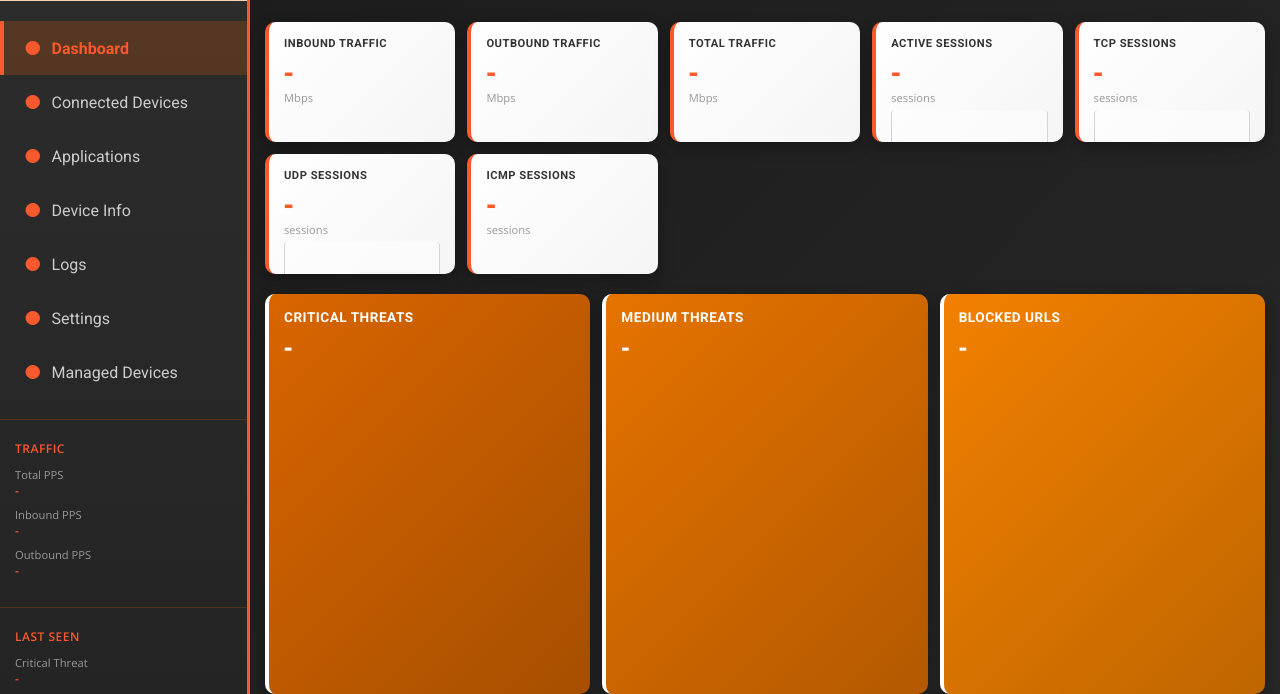
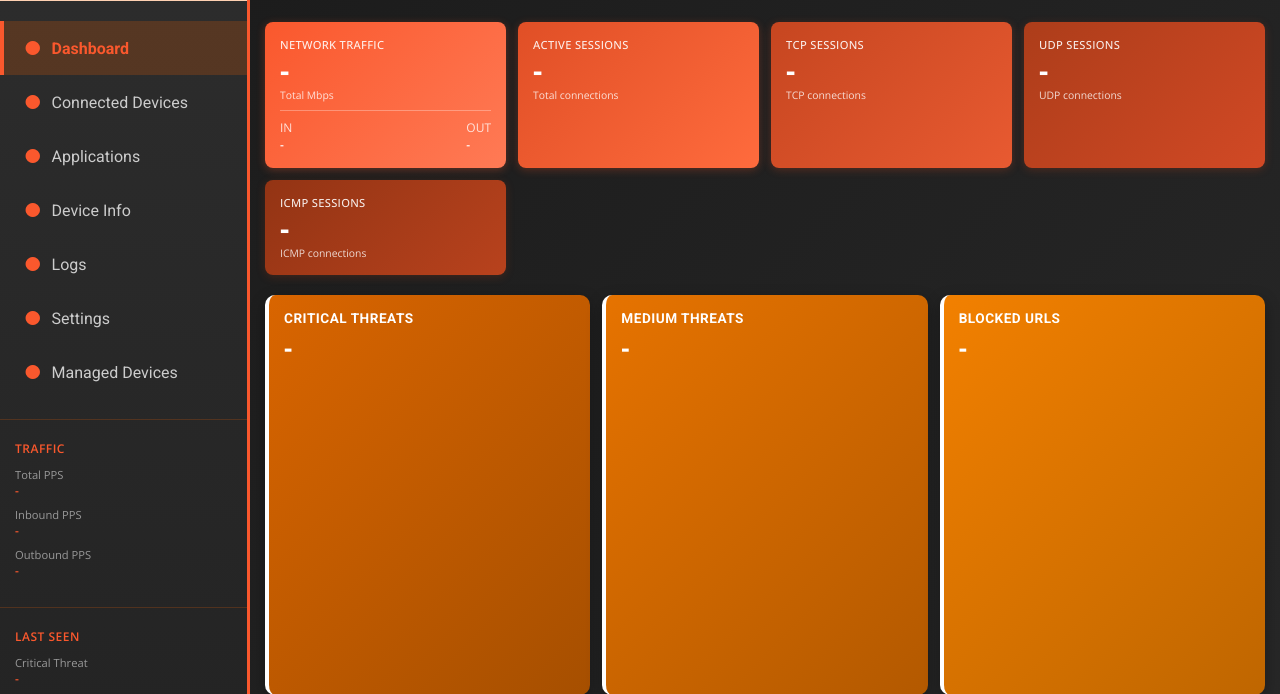
Before and after one commit to csmblade/PANfm, a Flask app: page / in a window 1280 px wide. Shown: the part 81-775 px from the top of the page. Run offline with Flask 3, Linux system fonts and the light colour scheme; data that the repository does not hold is empty.

Commit message:
Update dashboard tiles to match Applications page styling
- Replace old stat-card tiles with gradient tiles matching Applications page
- Combine Inbound, Outbound, and Total traffic into single Network Traffic tile
- Show Total traffic prominently with IN/OUT breakdown below
- Apply same gradient color scheme: #FA582D → #FF7A55 (lightest to darkest)
- Reduce tile size: minwidth 200px (was larger), padding 15px, compact fonts
- Use consistent typography: 0.7em labels, 1.8em values, 0.65em descriptions

Tile color progression (matching Applications page):
1. Network Traffic: #FA582D → #FF7A55 (orange-red)
2. Active Sessions: #E04F26 → #FF6B3D
3. TCP Sessions: #C64620 → #E85A31
4. UDP Sessions: #AD3D1A → #D14925
5. ICMP Sessions: #933414 → #B8421D (darkest)

Traffic tile now shows:
- Main value: Total Mbps
- Split view below: IN / OUT with values
- Divider line separating total from breakdown

Benefits:
✓ Consistent design across dashboard and applications pages
✓ Better iPad viewport fit with smaller tiles
✓ Reduced clutter by combining 3 traffic tiles into 1
✓ Maintains all information with better visual hierarchy

🤖 Generated with [Claude Code](https://claude.com/claude-code)

Co-Authored-By: Claude <noreply@anthropic.com>

```diff
--- a/templates/index.html
+++ b/templates/index.html
@@ -609,44 +609,51 @@
 
         <div class="error-message" id="errorMessage"></div>
 
-        <div class="stats-grid">
-            <div class="stat-card">
-                <div class="stat-label">Inbound Traffic</div>
-                <div class="stat-value" id="inboundValue">-</div>
-                <div class="stat-unit">Mbps</div>
+        <!-- Summary Statistics Tiles -->
+        <div style="display: grid; grid-template-columns: repeat(auto-fit, minmax(200px, 1fr)); gap: 12px; margin-bottom: 20px;">
+            <!-- Traffic Tile (Combined) -->
+            <div style="background: linear-gradient(135deg, #FA582D 0%, #FF7A55 100%); border-radius: 8px; padding: 15px; box-shadow: 0 2px 8px rgba(250, 88, 45, 0.3); color: white;">
+                <div style="font-size: 0.7em; opacity: 0.9; margin-bottom: 4px; font-weight: 500; letter-spacing: 0.3px;">NETWORK TRAFFIC</div>
+                <div id="totalValue" style="font-size: 1.8em; font-weight: 700; line-height: 1;">-</div>
+                <div style="font-size: 0.65em; opacity: 0.8; margin-top: 3px;">Total Mbps</div>
+                <div style="display: flex; justify-content: space-between; margin-top: 8px; padding-top: 8px; border-top: 1px solid rgba(255,255,255,0.3); font-size: 0.75em;">
+                    <div>
+                        <div style="opacity: 0.8;">IN</div>
+                        <div id="inboundValue" style="font-weight: 600;">-</div>
+                    </div>
+                    <div>
+                        <div style="opacity: 0.8;">OUT</div>
+                        <div id="outboundValue" style="font-weight: 600;">-</div>
+                    </div>
+                </div>
             </div>
-            <div class="stat-card">
-                <div class="stat-label">Outbound Traffic</div>
-                <div class="stat-value" id="outboundValue">-</div>
-                <div class="stat-unit">Mbps</div>
+
+            <!-- Active Sessions Tile -->
+            <div style="background: linear-gradient(135deg, #E04F26 0%, #FF6B3D 100%); border-radius: 8px; padding: 15px; box-shadow: 0 2px 8px rgba(224, 79, 38, 0.3); color: white;">
+                <div style="font-size: 0.7em; opacity: 0.9; margin-bottom: 4px; font-weight: 500; letter-spacing: 0.3px;">ACTIVE SESSIONS</div>
+                <div id="sessionValue" style="font-size: 1.8em; font-weight: 700; line-height: 1;">-</div>
+                <div style="font-size: 0.65em; opacity: 0.8; margin-top: 3px;">Total connections</div>
             </div>
-            <div class="stat-card">
-                <div class="stat-label">Total Traffic</div>
-                <div class="stat-value" id="totalValue">-</div>
-                <div class="stat-unit">Mbps</div>
+
+            <!-- TCP Sessions Tile -->
+            <div style="background: linear-gradient(135deg, #C64620 0%, #E85A31 100%); border-radius: 8px; padding: 15px; box-shadow: 0 2px 8px rgba(198, 70, 32, 0.3); color: white;">
+                <div style="font-size: 0.7em; opacity: 0.9; margin-bottom: 4px; font-weight: 500; letter-spacing: 0.3px;">TCP SESSIONS</div>
+                <div id="tcpValue" style="font-size: 1.8em; font-weight: 700; line-height: 1;">-</div>
+                <div style="font-size: 0.65em; opacity: 0.8; margin-top: 3px;">TCP connections</div>
             </div>
-            <div class="stat-card">
-                <div class="stat-label">Active Sessions</div>
-                <div class="stat-value" id="sessionValue">-</div>
-                <div class="stat-unit">sessions</div>
-                <canvas class="mini-chart" id="sessionChart"></canvas>
+
+            <!-- UDP Sessions Tile -->
+            <div style="background: linear-gradient(135deg, #AD3D1A 0%, #D14925 100%); border-radius: 8px; padding: 15px; box-shadow: 0 2px 8px rgba(173, 61, 26, 0.3); color: white;">
+                <div style="font-size: 0.7em; opacity: 0.9; margin-bottom: 4px; font-weight: 500; letter-spacing: 0.3px;">UDP SESSIONS</div>
+                <div id="udpValue" style="font-size: 1.8em; font-weight: 700; line-height: 1;">-</div>
+                <div style="font-size: 0.65em; opacity: 0.8; margin-top: 3px;">UDP connections</div>
             </div>
-            <div class="stat-card">
-                <div class="stat-label">TCP Sessions</div>
-                <div class="stat-value" id="tcpValue">-</div>
-                <div class="stat-unit">sessions</div>
-                <canvas class="mini-chart" id="tcpChart"></canvas>
-            </div>
-            <div class="stat-card">
-                <div class="stat-label">UDP Sessions</div>
-                <div class="stat-value" id="udpValue">-</div>
-                <div class="stat-unit">sessions</div>
-                <canvas class="mini-chart" id="udpChart"></canvas>
-            </div>
-            <div class="stat-card">
-                <div class="stat-label">ICMP Sessions</div>
-                <div class="stat-value" id="icmpValue">-</div>
-                <div class="stat-unit">sessions</div>
+
+            <!-- ICMP Sessions Tile -->
+            <div style="background: linear-gradient(135deg, #933414 0%, #B8421D 100%); border-radius: 8px; padding: 15px; box-shadow: 0 2px 8px rgba(147, 52, 20, 0.3); color: white;">
+                <div style="font-size: 0.7em; opacity: 0.9; margin-bottom: 4px; font-weight: 500; letter-spacing: 0.3px;">ICMP SESSIONS</div>
+                <div id="icmpValue" style="font-size: 1.8em; font-weight: 700; line-height: 1;">-</div>
+                <div style="font-size: 0.65em; opacity: 0.8; margin-top: 3px;">ICMP connections</div>
             </div>
         </div>
 
```
